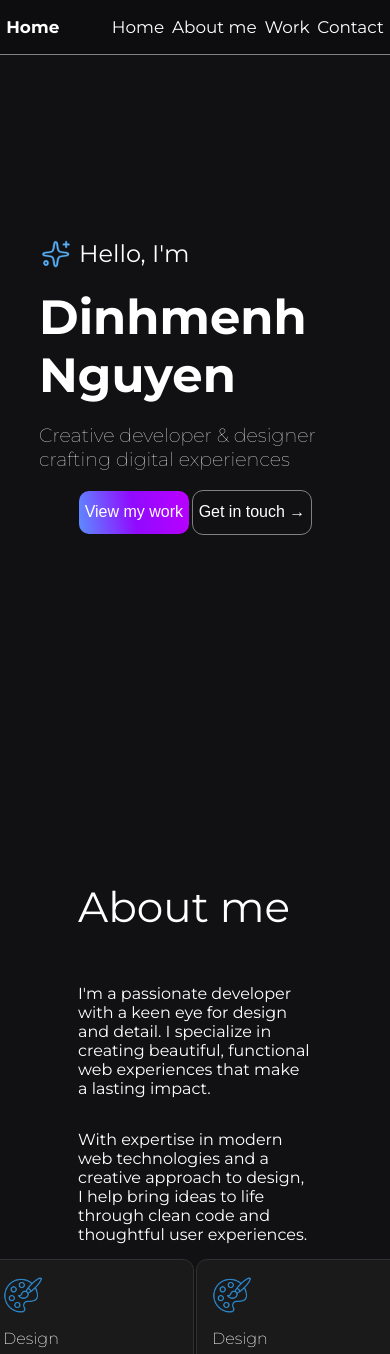
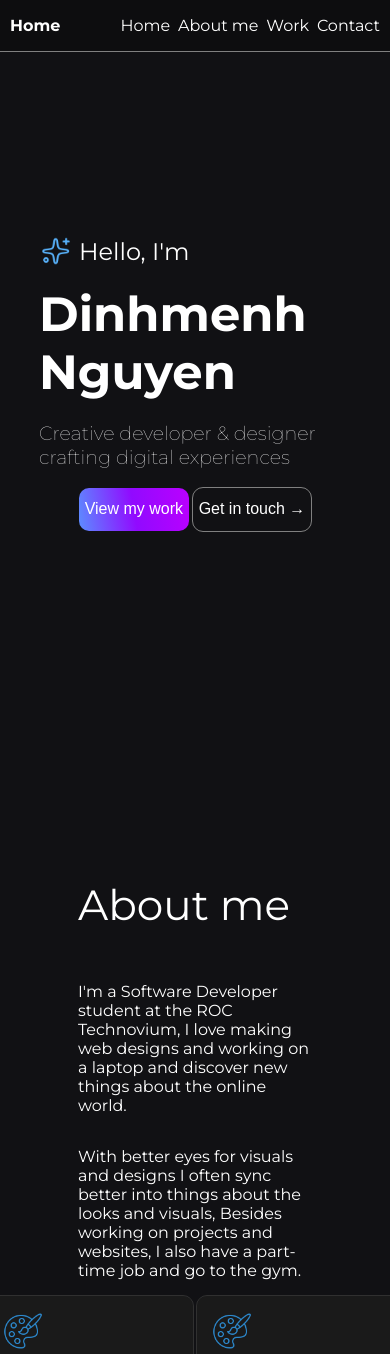
Before and after one commit to DinhmenhNguyen/DinhmenhNguyen.github.io, a plain HTML site: page index.html in a window 390 px wide. Shown: the top 1354 px of the page. Drawn offline with Linux system fonts and the light colour scheme.

Commit message:
Header/landing page verbeterd

```diff
--- a/css/style.css
+++ b/css/style.css
@@ -6,14 +6,12 @@ body {
     color: white;
 }
 
-header {
-    display: flex;
-    background-color: #0D0D0F;
-    align-items: center;
-    justify-content: space-around;
-    font-size: 2vh;
-    outline: solid 1px gray;
+@media only screen and (max-width: 600px) {
+    nav {
+        all: unset;
+    }
 }
+
 
 header h1 {
     font-size: 100%;
@@ -31,6 +29,17 @@ li {
 a {
     text-decoration: unset;
     color: white;
+}
+
+.sticky {
+    position: sticky;
+    top: 0;
+    background-color: #0D0D0F;
+    z-index: 10;
+    display: flex;
+    align-items: center;
+    justify-content: space-around;
+    outline: solid 1px gray;
 }
 
 .blue-star {
@@ -111,7 +120,7 @@ a {
     display: flex;
     justify-content: center;
     flex-direction: column;
-    align-items: center     ;
+    align-items: center;
     position: relative;
     top: 400px;
 }
--- a/index.html
+++ b/index.html
@@ -14,7 +14,7 @@
 </head>
 
 <body>
-    <header>
+    <header class="sticky">
         <h1>Home</h1>
         <nav>
             <ul>
@@ -59,10 +59,11 @@
         <section class="section2">
             <div class="about-me-container">
                 <h1 class="about-me-title">About me</h1>
-                <p>I'm a passionate developer with a keen eye for design and detail. I specialize in creating beautiful,
-                    functional web experiences that make a lasting impact.</p>
-                <p>With expertise in modern web technologies and a creative approach to design, I help bring ideas to
-                    life through clean code and thoughtful user experiences.</p>
+                <p>I'm a Software Developer student at the ROC Technovium, I love making web designs and working on a
+                    laptop and discover new things about the online world.</p>
+                <p>With better eyes for visuals and designs I often sync better into things about the looks and visuals,
+                    Besides working on projects and websites, I also have a part-time job and go to the gym.
+                </p>
             </div>
             <div class="about-me-blocks">
                 <div class="block design">
```
